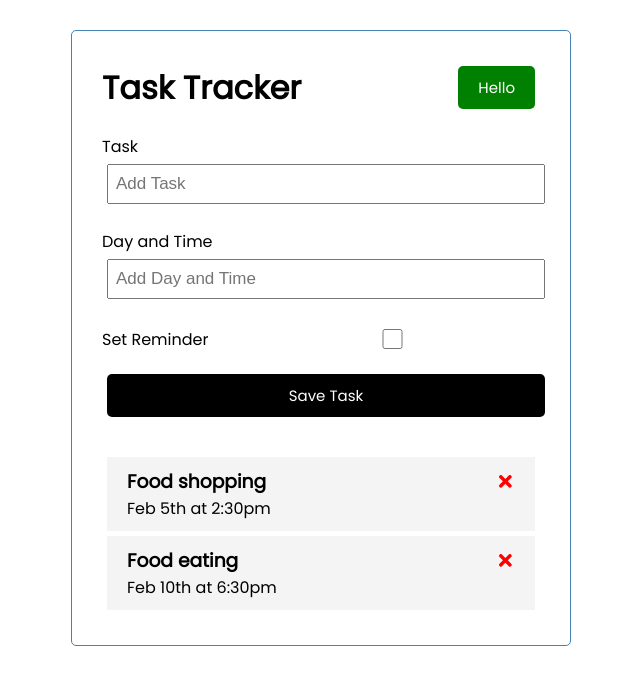
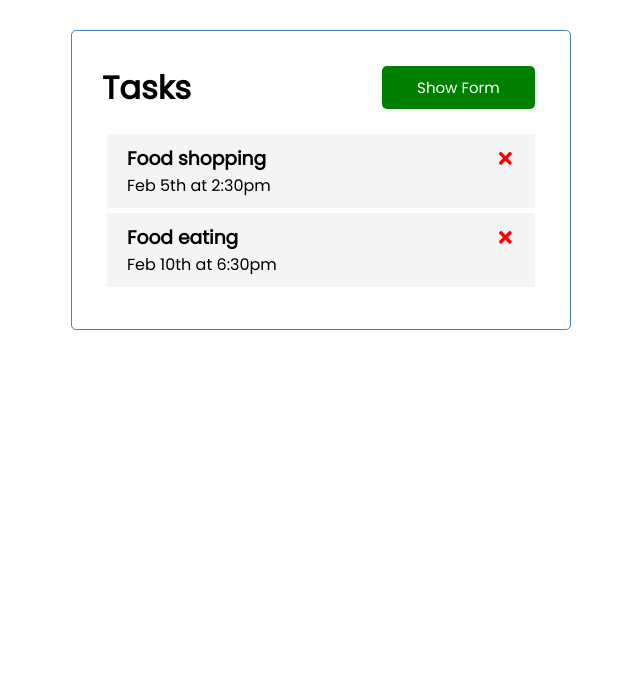
Before and after one commit to tkozemzak/react-task-tracker, a React (Create React App) app: page / in a window 1280 px wide. Shown: the top 684 px of the page, without its empty margins (319-959 px from the left). Built offline with nearby package versions, Linux system fonts and the light colour scheme.

Commit message:
add toggle for form

```diff
--- a/public/index.html
+++ b/public/index.html
@@ -10,10 +10,9 @@
       content="Web site created using create-react-app"
     />
 
-    <title>Task Tracker</title>
+    <title>Tasks</title>
   </head>
   <body>
-    <noscript>You need to enable JavaScript to run this app.</noscript>
     <div id="root"></div>
 
   </body>
--- a/src/App.js
+++ b/src/App.js
@@ -5,6 +5,8 @@ import { useState } from 'react';
 
 
 function App() {
+
+  const [showForm, setShowForm] = useState(false)
 
   const [tasks, setTasks] = useState([
     {
@@ -23,12 +25,13 @@ function App() {
 
  //Add task
  const addTask = (task) => {
-   console.log("task from Addtask:", task);
+   const id = Math.floor(Math.random() * 10000) +1
+   const newTask = { id, ...task }
+   setTasks([...tasks, newTask])
  }
 
  //Delete task
  const deleteTask = (id) => {
-   console.log("delete", id);
    setTasks(tasks.filter((task) => task.id !== id))
  }
 
@@ -42,8 +45,8 @@ function App() {
 
   return (
     <div className="container">
-        <Header title="Task Tracker"/>
-        <AddTask onAdd={addTask}/>
+        <Header title="Tasks" onAdd={() => setShowForm(!showForm)} showForm={showForm}/>
+        {showForm && <AddTask onAdd={addTask}/>}
         {tasks.length > 0 ?
         <Tasks tasks={tasks} onDelete={deleteTask} onToggle={toggleReminder}/> :
         'No Tasks To Show'}
--- a/src/components/Header.js
+++ b/src/components/Header.js
@@ -1,15 +1,12 @@
 import Button from './Button';
 
-const Header = ({ title }) => {
-
-    const onClick = (e) => {
-        console.log("Click");
-    }
+const Header = ({ title, onAdd, showForm }) => {
 
     return (
         <header className='header'>
             <h1>{title}</h1>
-            <Button color='green' text='Hello' onClick={onClick}/>
+            <Button color={showForm ? 'red' :'green'}
+            text={showForm ? 'Hide Form' :'Show Form'} onClick={onAdd}/>
         </header>
     )
 }
--- a/src/index.css
+++ b/src/index.css
@@ -39,6 +39,7 @@ body {
   text-decoration: none;
   font-size: 15px;
   font-family: inherit;
+  width: 35%;
 }
 
 .btn:focus {
```
